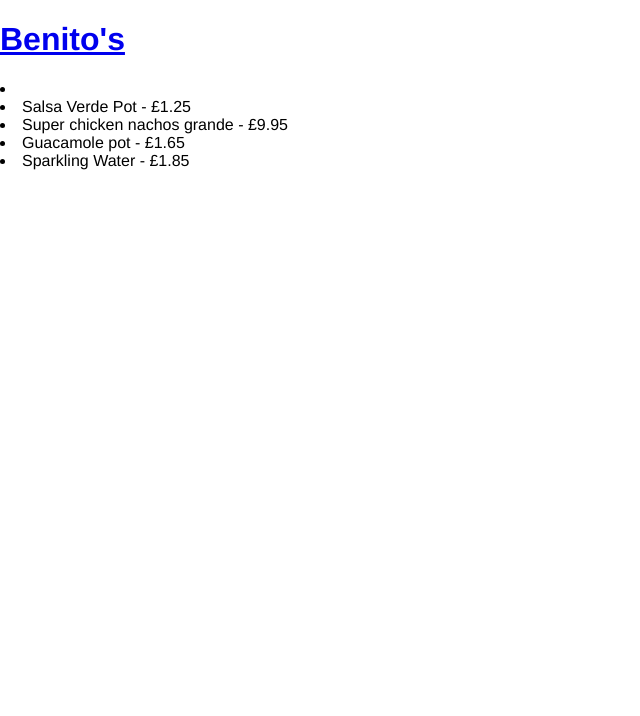
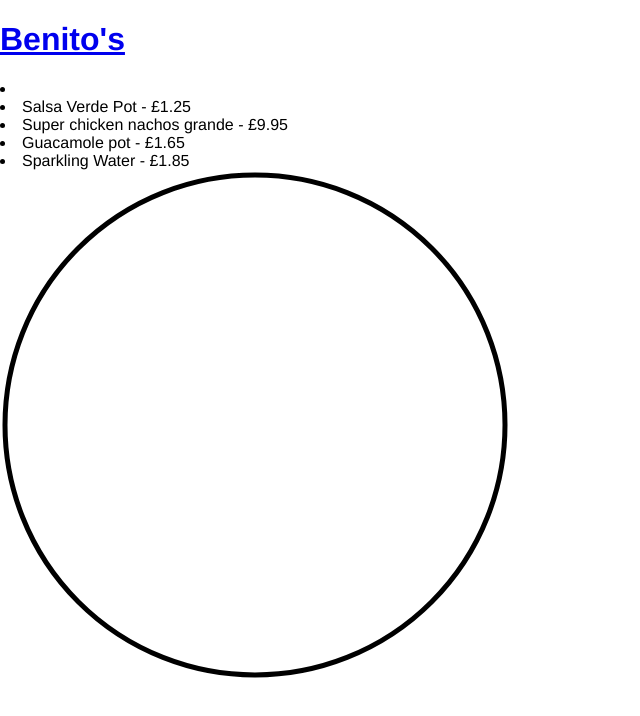
Before and after one commit to jamjar919/takeaway-gamble, a React app: page / in a window 1280 px wide. Shown: the top 716 px of the page, without its empty margins (0-640 px from the left). Built offline with nearby package versions, Linux system fonts and the light colour scheme; the HTML template or start-up script is replaced by a standard one.

Commit message:
w h e e l

```diff
--- a/src/client/framework/wheel/Wheel.tsx
+++ b/src/client/framework/wheel/Wheel.tsx
@@ -0,0 +1,42 @@
+import React, {useRef} from "react";
+
+type WheelItem = {
+    label: string,
+    color?: string;
+}
+
+type WheelProps = {
+    /** Items for the wheel */
+    items: WheelItem[],
+    /** Size in px */
+    size: number
+}
+
+const Wheel: React.FC<WheelProps> = (props) => {
+    const {
+        items,
+        size
+    } = props;
+
+    const svgSize = size + 10
+
+    const centerCoords = {
+        x: size/2 + 5,
+        y: size/2 + 5
+    }
+
+    return (
+        <svg width={svgSize} height={svgSize} viewBox={`0 0 ${svgSize} ${svgSize}`} xmlns="http://www.w3.org/2000/svg">
+            <circle
+                cx={centerCoords.x}
+                cy={centerCoords.y}
+                r={size/2}
+                fill="none"
+                stroke="black"
+                strokeWidth="5px"
+            />
+        </svg>
+    )
+}
+
+export { Wheel };
--- a/src/client/page/gamble-result/GambleResultPage.tsx
+++ b/src/client/page/gamble-result/GambleResultPage.tsx
@@ -1,5 +1,6 @@
 import React from "react";
 import {GambleResponse} from "../../../common/type/GambleResponse";
+import {Wheel} from "../../framework/wheel/Wheel";
 
 type GambleResultProps = {
     result: GambleResponse
@@ -8,30 +9,44 @@ type GambleResultProps = {
 const GambleResultPage: React.FC<GambleResultProps> = (props) => {
 
     const {
-        result: { selected }
+        result: {
+            selected: {
+                restaurant,
+                items
+            },
+            all: {
+                restaurants,
+            }
+        }
     } = props;
 
-    console.log(selected);
+    console.log(props.result);
+
+    const wheelItems = restaurants
+        .map((r) => ({
+            label: r.name
+        }))
 
     return (
         <>
             <h1>
                 <a
-                    href={`https://deliveroo.co.uk${selected.restaurant.url}`}
+                    href={`https://deliveroo.co.uk${restaurant.url}`}
                     target="_blank"
                 >
-                    {selected.restaurant.name}
+                    {restaurant.name}
                 </a>
             </h1>
             <li>
                 {
-                    selected.items.map((item) => (
+                    items.map((item) => (
                         <li key={item.id}>
                             {item.name} - {item.price.formatted}
                         </li>
                     ))
                 }
             </li>
+            <Wheel items={wheelItems} size={500} />
         </>
     )
 }
```
